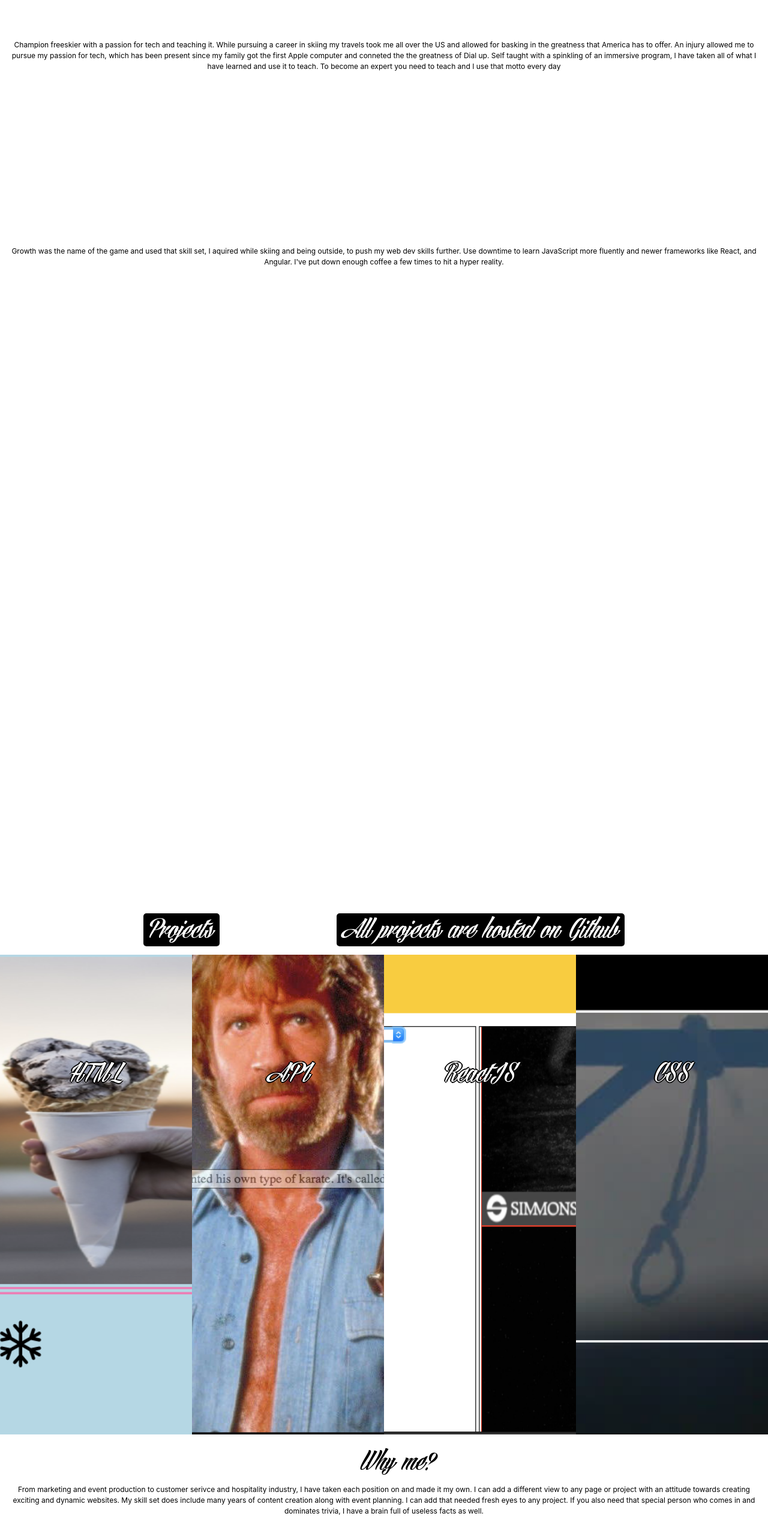
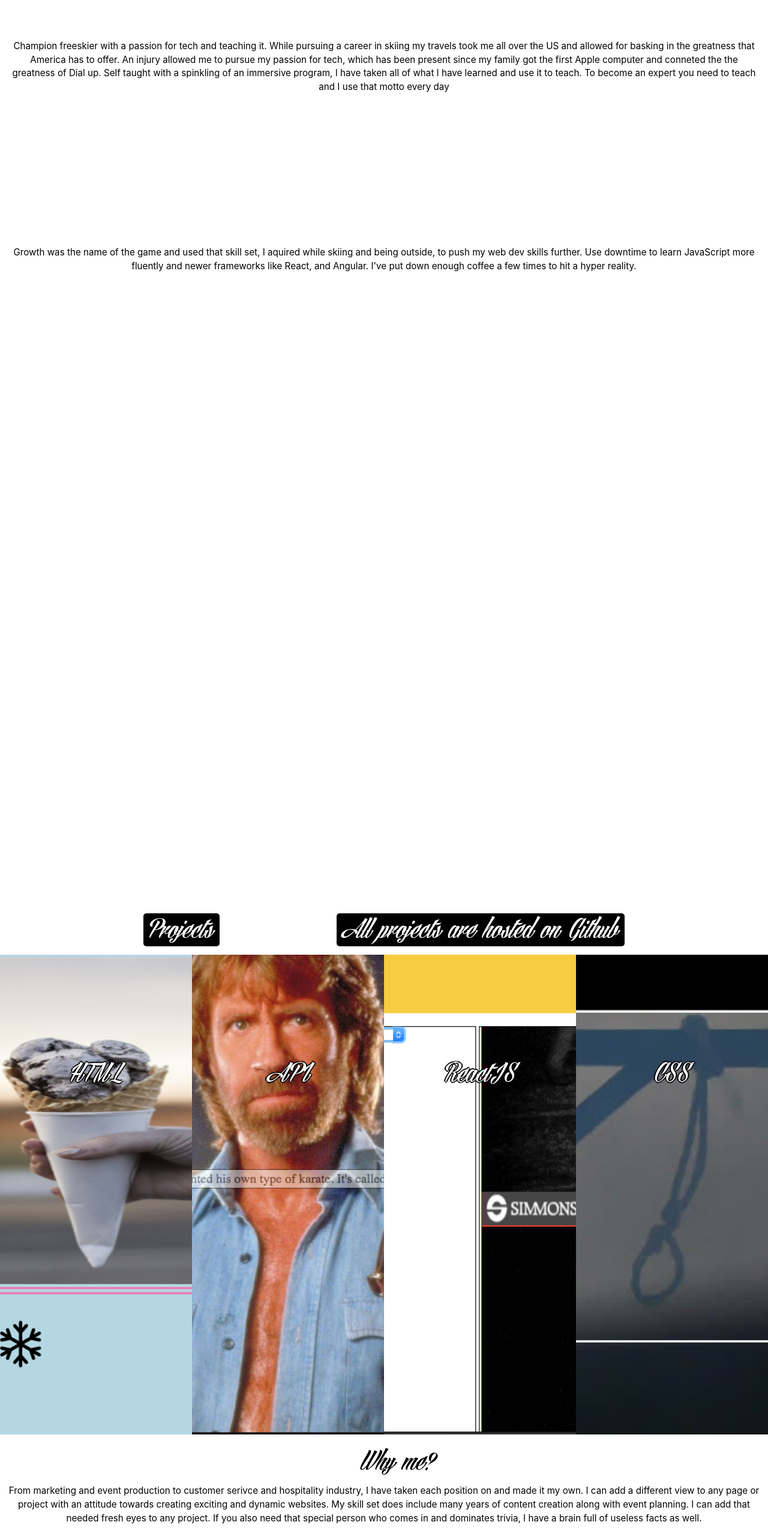
Before and after one commit to T-dex-tiy/newpersonalsite, a React (Create React App) app: page / in a window 1280 px wide. Shown: the part 929-3492 px from the top of the page at 60% size. Built offline with nearby package versions, Linux system fonts and the light colour scheme.

Commit message:
Style update

```diff
--- a/src/styles/App.css
+++ b/src/styles/App.css
@@ -168,7 +168,10 @@ hero4 {
       text-align: center;
       color: black;
       height: 25px;
-      font-size: 0.75em; }
+      font-size: .95em; }
+      @media (max-width: 425px) {
+        .bio .bioflex .biocontent {
+          font-size: 0.75em; } }
 
 .bio2 {
   display: flex;
@@ -177,9 +180,12 @@ hero4 {
   padding-top: 25px;
   padding-left: 10px;
   padding-right: 10px;
-  font-size: .75em;
+  font-size: .95em;
   color: black;
   color: black; }
+  @media (max-width: 425px) {
+    .bio2 {
+      font-size: 0.75em; } }
   .bio2 h1 {
     font-family: Fancy;
     display: flex;
--- a/src/styles/app.scss
+++ b/src/styles/app.scss
@@ -195,7 +195,10 @@ hero4 {
       text-align: center;
       color: black;
       height: 25px;
+      font-size: .95em;
+    @media (max-width:425px){
       font-size: .75em
+    }
     }
   }
 }
@@ -207,8 +210,11 @@ hero4 {
   padding-top: 25px;
   padding-left: 10px;
   padding-right: 10px;
-  font-size: .75em;
+  font-size: .95em;
   color: black;
+  @media (max-width:425px){
+    font-size: .75em
+  }
 
   h1 {
     font-family: Fancy;
```
Also changed, not shown: 2 other files (tests, documents, lock files or other folders).
